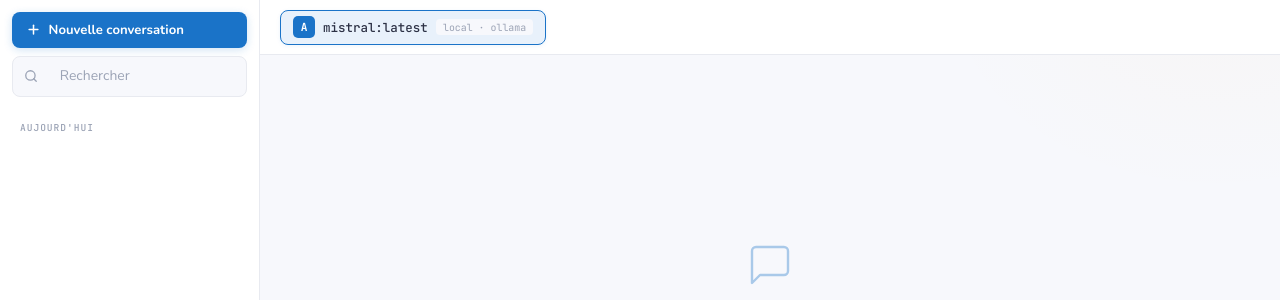
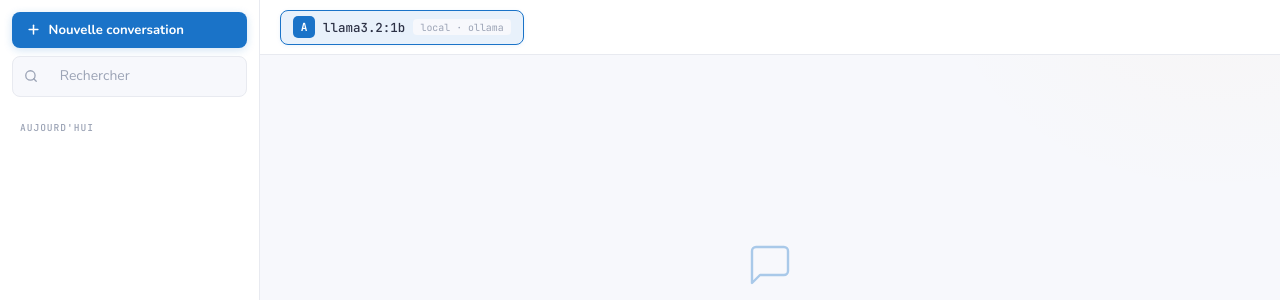
Before and after one commit to LoanALLARD/I-AMU_Web_APP, a PHP site: page /chat in a window 1280 px wide. Shown: the part 54-354 px from the top of the page. Run offline with PHP 8.4, Linux system fonts and the light colour scheme; the visitor is signed in with stand-in values (Sample User, id 1); some libraries are stand-ins or nearby versions.

Commit message:
Fix homeView.php

```diff
--- a/app/src/Views/pages/homeView.php
+++ b/app/src/Views/pages/homeView.php
@@ -12,9 +12,9 @@
 
         <div class="model-bar">
             <div class="model-tags">
-                <button class="model-tag active" data-model="mistral:latest">
+                <button class="model-tag active" data-model="llama3.2:1b">
                     <span class="model-tag-letter">A</span>
-                    <span class="model-tag-name">mistral:latest</span>
+                    <span class="model-tag-name">llama3.2:1b</span>
                     <span class="model-tag-badge">local · ollama</span>
                 </button>
             </div>
@@ -110,7 +110,7 @@
         const aiMsg = document.createElement('div');
         aiMsg.className = 'msg msg-ai';
         aiMsg.innerHTML = `
-            <div class="msg-meta"><span class="msg-model">mistal:latest</span></div>
+            <div class="msg-meta"><span class="msg-model">llama3.2:1b</span></div>
             <div class="msg-content"><span class="typing-indicator"><span></span><span></span><span></span></span></div>
         `;
         messagesEl.appendChild(aiMsg);
@@ -121,12 +121,22 @@
                 method: 'POST',
                 headers: { 'Content-Type': 'application/json' },
                 body: JSON.stringify({
-                    model: 'mistral:latest',
+                    model: 'llama3.2:1b',
                     message: message,
                     context: []
                 })
             });
-            const data = await res.json();
+            const text = await res.text();
+            console.log("RAW RESPONSE:", text);
+
+            let data;
+            try {
+                data = JSON.parse(text);
+            } catch (e) {
+                console.error("Response n'est pas du JSON valide", text);
+                return;
+            }
+
             const parsed = typeof data.response === 'string'
                 ? JSON.parse(data.response)
                 : data.response;
```
